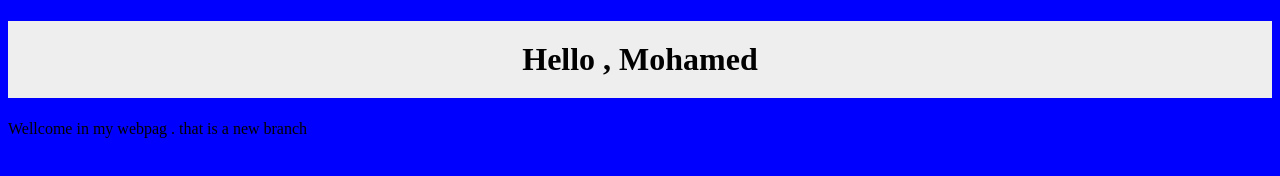
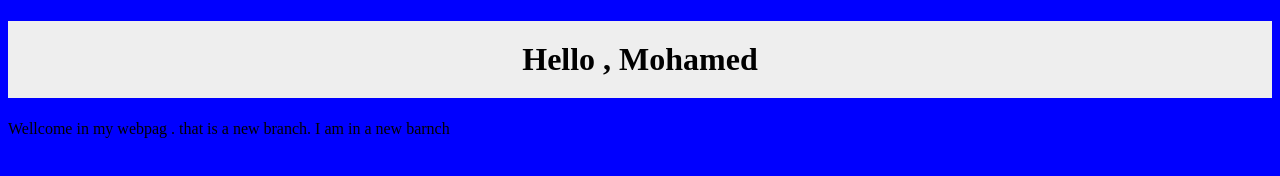
Before and after one commit to MhmedM5tar/Repo-1, a plain HTML site: page index.html in a window 1280 px wide. Drawn offline with Linux system fonts and the light colour scheme.

Commit message:
change to new in index

```diff
--- a/index.html
+++ b/index.html
@@ -9,7 +9,7 @@
 </head>
 <body>
     <h1>Hello , Mohamed </h1>
-    <p>Wellcome in my webpag . that is a new branch
+    <p>Wellcome in my webpag . that is a new branch. I am in a new barnch
     </p>
     <script src="app.js"></script>
 </body>
```
